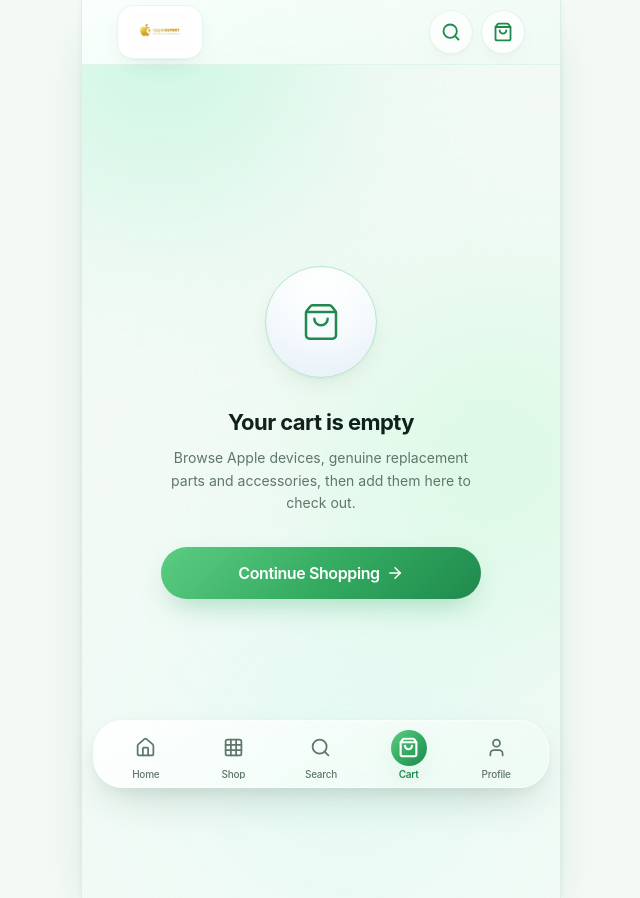
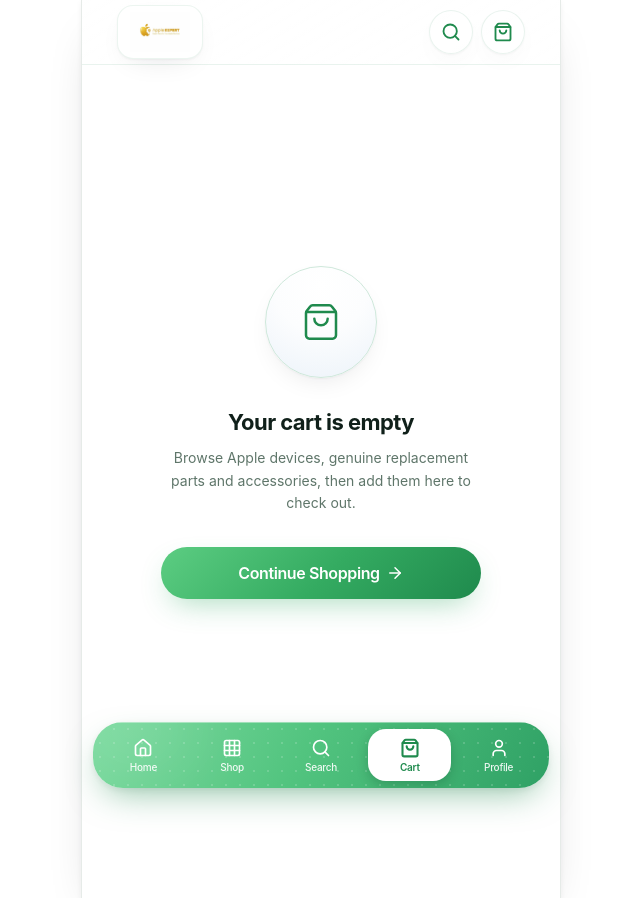
Before and after one commit to mohamedhabeebulla119-ux/book-pos, a Next.js app: page /cart in a window 1280 px wide. Shown: the whole page, without its empty margins (319-959 px from the left). Built offline with nearby package versions, Linux system fonts and the light colour scheme.

Commit message:
update in bottom naviagtion

```diff
--- a/src/app/(shop)/page.tsx
+++ b/src/app/(shop)/page.tsx
@@ -275,7 +275,7 @@ export default function Home() {
       </section>
 
       {/* Featured Products */}
-      <section className="pt-12 pb-10 bg-featured">
+      <section className="pt-12 pb-10">
         <div className="max-w-4xl mx-auto">
           <div className="px-4">
             <SectionHeading title="Featured Products" subtitle="Carefully selected highlights from our store." />
--- a/src/app/globals.css
+++ b/src/app/globals.css
@@ -38,32 +38,32 @@
    mint + fresh green, with soft green depth.
    ───────────────────────────────────────────── */
 :root {
-  --background: #f3faf6;
+  --background: #ffffff;
   --foreground: #10201a;
   --card: #ffffff;
   --card-foreground: #10201a;
-  --border: #dcefe4;
+  --border: #e6ebe8;
   --primary: #1f8a4d;
   --primary-foreground: #ffffff;
   --primary-strong: #14663a;
   --primary-bright: #47c274;
   --primary-soft: #eaf8ef;
-  --mint: #d8f2e3;
-  --mint-deep: #b6e6c9;
-  --muted: #eff6f2;
+  --mint: #e0eee7;
+  --mint-deep: #cfe8db;
+  --muted: #f4f6f5;
   --muted-foreground: #5f766a;
   --radius: 0.5rem;
 
   /* Gradients, ordered by intensity: surface → well → cta → hero */
-  --grad-surface: linear-gradient(158deg, #ffffff 0%, #fbfefc 46%, #edf8f1 100%);
-  --grad-surface-strong: linear-gradient(158deg, #ffffff 0%, #f2fbf6 45%, #e0f4e9 100%);
-  --grad-glass: linear-gradient(150deg, rgba(255, 255, 255, 0.88) 0%, rgba(238, 250, 243, 0.74) 100%);
+  --grad-surface: linear-gradient(158deg, #ffffff 0%, #ffffff 52%, #fbfdfc 100%);
+  --grad-surface-strong: linear-gradient(158deg, #ffffff 0%, #fdfefe 46%, #f4faf7 100%);
+  --grad-glass: linear-gradient(150deg, rgba(255, 255, 255, 0.94) 0%, rgba(255, 255, 255, 0.84) 100%);
   /* White in the middle so product photos stay true under mix-blend-multiply */
-  --grad-well: radial-gradient(118% 118% at 50% 18%, #ffffff 0%, #f5fcf8 44%, #dcf2e6 100%);
-  --grad-well-strong: radial-gradient(118% 118% at 50% 18%, #ffffff 0%, #eefaf3 38%, #cdedde 100%);
+  --grad-well: radial-gradient(118% 118% at 50% 18%, #ffffff 0%, #fbfdfc 44%, #e9f5ee 100%);
+  --grad-well-strong: radial-gradient(118% 118% at 50% 18%, #ffffff 0%, #f6fbf8 38%, #ddf0e6 100%);
   /* Cooler well used by the cart: pale blue easing into mint, white through the
      middle so studio product shots stay true under mix-blend-multiply. */
-  --grad-well-cool: radial-gradient(120% 120% at 50% 16%, #ffffff 0%, #f7fbfd 36%, #e7f0f9 76%, #ddf0ef 100%);
+  --grad-well-cool: radial-gradient(120% 120% at 50% 16%, #ffffff 0%, #fcfdfe 36%, #eef4fa 76%, #eaf6f2 100%);
   --grad-cta: linear-gradient(135deg, #5ccd82 0%, #34ab61 52%, #1f8a4d 100%);
   --grad-cta-hover: linear-gradient(135deg, #6ad48d 0%, #3cb669 52%, #269655 100%);
   --grad-hero: linear-gradient(152deg, #8ade9d 0%, #4bbb75 42%, #1f9256 100%);
@@ -84,23 +84,26 @@
     linear-gradient(152deg, #9fe6b3 0%, #5cc384 32%, #2b9a60 64%, #0d6236 100%);
   /* Slow specular band that drifts across the stage in light mode */
   --grad-hero-sheen: linear-gradient(118deg, rgba(255, 255, 255, 0) 28%, rgba(255, 255, 255, 0.13) 47%, rgba(212, 247, 227, 0.09) 57%, rgba(255, 255, 255, 0) 72%);
-  /* Featured Products band — deliberately far lighter than the hero so the
-     cards stay the brightest thing in the section. */
-  --grad-featured:
-    radial-gradient(72% 46% at 10% 6%, rgba(201, 240, 218, 0.6) 0%, rgba(201, 240, 218, 0) 70%),
-    radial-gradient(64% 42% at 94% 94%, rgba(186, 235, 206, 0.55) 0%, rgba(186, 235, 206, 0) 68%),
-    linear-gradient(180deg, #ffffff 0%, #f5fcf8 46%, #e9f7ef 100%);
+  /* Floating bottom navigation: a multi-tone green capsule, plus a barely-there
+     dot texture layered over it for depth. */
+  --grad-nav: linear-gradient(118deg, #7ddba0 0%, #52c47f 46%, #2fa165 100%);
+  --grad-nav-dots: radial-gradient(rgba(255, 255, 255, 0.16) 1px, transparent 1px);
+  --shadow-nav-glow: 0 2px 6px rgba(16, 24, 28, 0.06), 0 14px 34px -10px rgba(31, 138, 77, 0.5);
   --grad-pedestal: linear-gradient(180deg, rgba(255, 255, 255, 0.5) 0%, rgba(255, 255, 255, 0) 100%);
 
-  --shadow-soft: 0 1px 2px rgba(13, 58, 34, 0.04), 0 10px 30px -14px rgba(13, 58, 34, 0.16);
-  --shadow-float: 0 2px 6px rgba(13, 58, 34, 0.05), 0 22px 48px -22px rgba(13, 58, 34, 0.26);
+  --shadow-soft: 0 1px 2px rgba(16, 24, 28, 0.04), 0 10px 30px -14px rgba(16, 24, 28, 0.14);
+  --shadow-float: 0 2px 6px rgba(16, 24, 28, 0.05), 0 22px 48px -22px rgba(16, 24, 28, 0.22);
   --shadow-glow: 0 12px 30px -10px rgba(35, 163, 88, 0.42);
-  --shadow-nav: 0 4px 12px rgba(13, 58, 34, 0.05), 0 18px 44px -16px rgba(13, 58, 34, 0.24);
+  --shadow-nav: 0 4px 12px rgba(16, 24, 28, 0.05), 0 18px 44px -16px rgba(16, 24, 28, 0.20);
   --ring-focus: rgba(47, 167, 92, 0.18);
 
   /* Floating bottom-nav geometry — the single source of truth for how much room
      scrollable pages and floating action bars must leave so nothing is covered. */
   --nav-h: 66px;
+  /* Height the bar collapses to while scrolling down. Deliberately NOT part of
+     --nav-offset/--nav-safe-pad: those stay pinned to the expanded height so
+     page padding and the floating action bars never move when the bar shrinks. */
+  --nav-h-compact: 48px;
   --nav-gap: 12px;
   --nav-offset: calc(var(--nav-h) + var(--nav-gap) + env(safe-area-inset-bottom));
   --nav-safe-pad: calc(var(--nav-offset) + 1.25rem);
@@ -138,10 +141,10 @@
   /* Dark mode is deliberately unchanged: the drifting --grad-hero overlay on the
      hero card covers this, so the layered light-mode stage never shows here. */
   --grad-hero-stage: linear-gradient(152deg, #1f6641 0%, #164a31 45%, #0b2418 100%);
-  --grad-featured:
-    radial-gradient(72% 46% at 10% 6%, rgba(88, 207, 131, 0.07) 0%, rgba(88, 207, 131, 0) 70%),
-    radial-gradient(64% 42% at 94% 94%, rgba(88, 207, 131, 0.06) 0%, rgba(88, 207, 131, 0) 68%),
-    linear-gradient(180deg, #0a1410 0%, #0b1712 50%, #08110d 100%);
+  /* Same capsule, pitched darker so white labels stay comfortable at night */
+  --grad-nav: linear-gradient(118deg, #2f8b56 0%, #24714a 46%, #175439 100%);
+  --grad-nav-dots: radial-gradient(rgba(255, 255, 255, 0.10) 1px, transparent 1px);
+  --shadow-nav-glow: 0 2px 6px rgba(0, 0, 0, 0.4), 0 14px 34px -10px rgba(0, 0, 0, 0.6);
   --grad-pedestal: linear-gradient(180deg, rgba(255, 255, 255, 0.12) 0%, rgba(255, 255, 255, 0) 100%);
 
   --shadow-soft: 0 1px 2px rgba(0, 0, 0, 0.3), 0 10px 30px -14px rgba(0, 0, 0, 0.6);
@@ -199,9 +202,6 @@ body {
 @utility bg-hero-sheen {
   background-image: var(--grad-hero-sheen);
 }
-@utility bg-featured {
-  background-image: var(--grad-featured);
-}
 /* Curved glossy shelf beneath a hero product */
 @utility bg-pedestal {
   background-image: var(--grad-pedestal);
@@ -219,6 +219,15 @@ body {
 }
 @utility shadow-nav {
   box-shadow: var(--shadow-nav);
+}
+/* Dot texture sits above the gradient; both are one background stack so the
+   capsule needs no extra element. */
+@utility bg-nav {
+  background-image: var(--grad-nav-dots), var(--grad-nav);
+  background-size: 14px 14px, auto;
+}
+@utility shadow-nav-glow {
+  box-shadow: var(--shadow-nav-glow);
 }
 
 .text-gradient-green {
--- a/src/components/onboarding/onboardingData.ts
+++ b/src/components/onboarding/onboardingData.ts
@@ -24,7 +24,7 @@ export const onboardingScreens: OnboardingScreen[] = [
     headline: 'Welcome to Apple Expert',
     subtitle: 'Your trusted destination for Apple products, genuine parts and premium accessories.',
     Visual: WelcomeVisual,
-    bg: 'from-emerald-200 to-background dark:from-emerald-500/22 dark:to-background',
+    bg: 'from-emerald-100 to-background dark:from-emerald-500/22 dark:to-background',
   },
   {
     id: 'discover',
@@ -32,7 +32,7 @@ export const onboardingScreens: OnboardingScreen[] = [
     headline: 'Everything Apple. In One Place.',
     subtitle: 'Explore iPhone, iPad, Mac, Apple Watch, AirPods and more.',
     Visual: DiscoverVisual,
-    bg: 'from-green-200 to-background dark:from-green-500/22 dark:to-background',
+    bg: 'from-green-100 to-background dark:from-green-500/22 dark:to-background',
   },
   {
     id: 'parts',
@@ -40,7 +40,7 @@ export const onboardingScreens: OnboardingScreen[] = [
     headline: 'Quality Parts. Reliable Repairs.',
     subtitle: 'Find displays, batteries, replacement parts and accessories for your Apple devices.',
     Visual: PartsVisual,
-    bg: 'from-teal-200 to-background dark:from-teal-500/22 dark:to-background',
+    bg: 'from-teal-100 to-background dark:from-teal-500/22 dark:to-background',
   },
   {
     id: 'shopping',
@@ -48,7 +48,7 @@ export const onboardingScreens: OnboardingScreen[] = [
     headline: 'Simple. Fast. Convenient.',
     subtitle: 'Browse products, compare options, add to your cart and order with ease.',
     Visual: ShoppingVisual,
-    bg: 'from-lime-200 to-background dark:from-lime-500/18 dark:to-background',
+    bg: 'from-lime-100 to-background dark:from-lime-500/18 dark:to-background',
   },
   {
     id: 'ready',
@@ -56,6 +56,6 @@ export const onboardingScreens: OnboardingScreen[] = [
     headline: 'Your Apple Journey Starts Here.',
     subtitle: 'Discover the products and parts you need with Apple Expert.',
     Visual: ReadyVisual,
-    bg: 'from-emerald-300 to-background dark:from-emerald-600/25 dark:to-background',
+    bg: 'from-emerald-200 to-background dark:from-emerald-600/25 dark:to-background',
   },
 ]
--- a/src/components/ui/AppShell.tsx
+++ b/src/components/ui/AppShell.tsx
@@ -13,7 +13,10 @@ export function AppShell({ children }: { children: React.ReactNode }) {
       className="flex flex-col min-h-screen bg-background w-full max-w-[480px] mx-auto sm:border-x sm:border-border sm:shadow-float sm:my-0 relative overflow-hidden"
       style={isOnboarding ? undefined : { paddingBottom: 'var(--nav-safe-pad)' }}
     >
-      <AtmosphericBackground variant="ambient" />
+      {/* Light mode is a pure white canvas — green is an accent, never a page
+          wash. The atmospheric orbs stay in dark mode, where they give the dark
+          theme its depth. */}
+      <AtmosphericBackground variant="ambient" className="hidden dark:block" />
       <main className="relative flex-1 w-full h-full overflow-x-hidden">
         {children}
       </main>
--- a/src/components/ui/BottomNavigation.tsx
+++ b/src/components/ui/BottomNavigation.tsx
@@ -1,5 +1,6 @@
 "use client"
 
+import { useEffect, useState } from 'react'
 import Link from 'next/link'
 import { usePathname } from 'next/navigation'
 import { motion } from 'framer-motion'
@@ -7,9 +8,57 @@ import { Home, Grid, Search, ShoppingBag, User } from 'lucide-react'
 import { cn } from '@/lib/utils'
 import { useCart } from '@/context/CartContext'
 
+/** Movement required before the bar changes state, so a jittery finger or a
+ *  rubber-band bounce doesn't toggle it. */
+const SCROLL_THRESHOLD = 14
+/** Near the top the bar is always full size, whatever the last direction was. */
+const TOP_ZONE = 24
+
+/**
+ * True while the user is scrolling down. Reads scroll position inside a single
+ * rAF frame and only calls setState when the answer actually flips, so a long
+ * scroll costs no React re-renders at all.
+ */
+function useScrollingDown(): boolean {
+  const [down, setDown] = useState(false)
+
+  useEffect(() => {
+    let lastY = window.scrollY
+    let ticking = false
+
+    const measure = () => {
+      ticking = false
+      const y = window.scrollY
+      if (y <= TOP_ZONE) {
+        lastY = y
+        setDown(false)
+        return
+      }
+      const delta = y - lastY
+      // Below the threshold the anchor is left alone, so small movements
+      // accumulate instead of being discarded.
+      if (Math.abs(delta) < SCROLL_THRESHOLD) return
+      lastY = y
+      setDown(delta > 0)
+    }
+
+    const onScroll = () => {
+      if (ticking) return
+      ticking = true
+      requestAnimationFrame(measure)
+    }
+
+    window.addEventListener('scroll', onScroll, { passive: true })
+    return () => window.removeEventListener('scroll', onScroll)
+  }, [])
+
+  return down
+}
+
 export function BottomNavigation() {
   const pathname = usePathname()
   const { cartCount } = useCart()
+  const compact = useScrollingDown()
 
   const navItems = [
     { name: 'Home', href: '/', icon: Home },
@@ -21,10 +70,18 @@ export function BottomNavigation() {
 
   return (
     <div
-      className="fixed left-3 right-3 z-50 mx-auto w-auto max-w-[456px] rounded-[30px] border border-white/60 dark:border-white/8 bg-glass shadow-nav"
+      className="fixed left-3 right-3 z-50 mx-auto w-auto max-w-[456px] rounded-[30px] bg-nav shadow-nav-glow overflow-hidden"
       style={{ bottom: 'calc(var(--nav-gap) + env(safe-area-inset-bottom))' }}
     >
-      <nav className="flex items-center justify-between px-2" style={{ height: 'var(--nav-h)' }}>
+      {/* Inner lighting: a soft highlight across the top edge and a gentle bloom
+          in the corner, painted before the nav so DOM order keeps them behind. */}
+      <div className="pointer-events-none absolute inset-x-0 top-0 h-px bg-white/40" aria-hidden="true" />
+      <div className="pointer-events-none absolute -top-6 -left-4 w-28 h-16 rounded-full bg-white/14 blur-2xl" aria-hidden="true" />
+
+      <nav
+        className="relative flex items-stretch px-1.5 transition-[height] duration-300 ease-out motion-reduce:transition-none"
+        style={{ height: compact ? 'var(--nav-h-compact)' : 'var(--nav-h)' }}
+      >
         {navItems.map((item) => {
           const isActive = pathname === item.href || (item.href !== '/' && pathname.startsWith(item.href))
           const Icon = item.icon
@@ -36,33 +93,48 @@ export function BottomNavigation() {
               aria-label={item.name}
               aria-current={isActive ? 'page' : undefined}
               className={cn(
-                "relative flex flex-1 flex-col items-center justify-center gap-[3px] h-full min-w-0 rounded-3xl touch-manipulation transition-colors duration-200 active:scale-95",
-                isActive ? "text-primary" : "text-muted-foreground hover:text-foreground"
+                'relative flex flex-1 flex-col items-center justify-center min-w-0 rounded-[18px] touch-manipulation active:scale-95 transition-all duration-300 ease-out motion-reduce:transition-none',
+                compact ? 'gap-0' : 'gap-[3px]'
               )}
             >
-              <div className="relative flex items-center justify-center h-9 w-9">
-                {isActive && (
-                  <motion.div
-                    layoutId="bottom-nav-active-pill"
-                    transition={{ type: 'spring', stiffness: 420, damping: 32 }}
-                    className="absolute inset-0 rounded-full bg-gradient-cta shadow-glow"
-                  />
-                )}
+              {/* White squircle behind the selected tab. `layoutId` slides it
+                  between tabs instead of cross-fading two separate boxes. */}
+              {isActive && (
+                <motion.span
+                  layoutId="bottom-nav-active-chip"
+                  transition={{ type: 'spring', stiffness: 420, damping: 34 }}
+                  className={cn(
+                    'absolute inset-x-[3px] rounded-[18px] bg-white shadow-[0_4px_12px_rgba(6,48,28,0.22)] transition-all duration-300 ease-out motion-reduce:transition-none',
+                    compact ? 'inset-y-[5px]' : 'inset-y-[7px]'
+                  )}
+                  aria-hidden="true"
+                />
+              )}
+
+              <span className="relative flex items-center justify-center h-[22px] w-[22px]">
                 <Icon
-                  size={21}
-                  strokeWidth={isActive ? 2.4 : 2}
-                  className={cn("relative transition-colors", isActive && "text-white")}
+                  size={20}
+                  strokeWidth={isActive ? 2.5 : 2}
+                  className={cn('transition-colors duration-200', isActive ? 'text-[#1f8a4d]' : 'text-white')}
                 />
                 {item.badge !== undefined && item.badge > 0 && (
-                  <span className="absolute -top-0.5 -right-0.5 bg-primary text-primary-foreground text-[10px] font-bold h-4 min-w-4 px-1 rounded-full flex items-center justify-center border border-card shadow-sm">
+                  <span
+                    className={cn(
+                      'absolute -top-1.5 -right-2 text-[10px] font-bold h-4 min-w-4 px-1 rounded-full flex items-center justify-center shadow-sm',
+                      isActive ? 'bg-[#1f8a4d] text-white' : 'bg-white text-[#1f8a4d]'
+                    )}
+                  >
                     {item.badge > 99 ? '99+' : item.badge}
                   </span>
                 )}
-              </div>
+              </span>
+
               <span
+                aria-hidden={compact}
                 className={cn(
-                  "text-[10px] leading-none font-medium tracking-tight truncate max-w-full px-0.5",
-                  isActive && "text-primary font-semibold"
+                  'relative text-[10px] leading-none tracking-tight truncate max-w-full px-0.5 overflow-hidden transition-all duration-300 ease-out motion-reduce:transition-none',
+                  compact ? 'h-0 opacity-0' : 'h-[11px] opacity-100',
+                  isActive ? 'text-[#1f8a4d] font-semibold' : 'text-white/90 font-medium'
                 )}
               >
                 {item.name}
```
